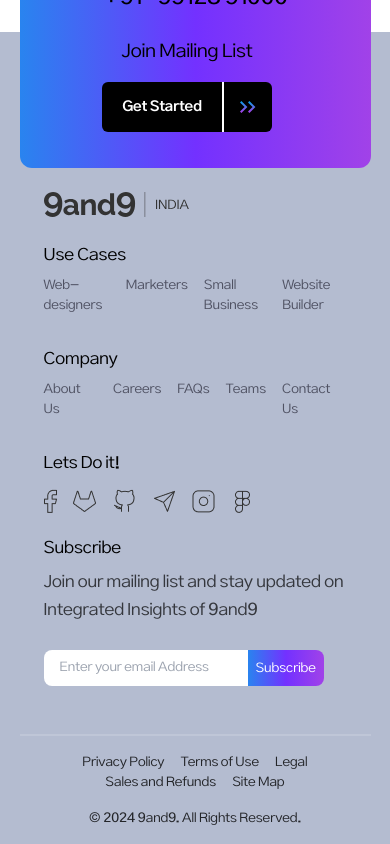
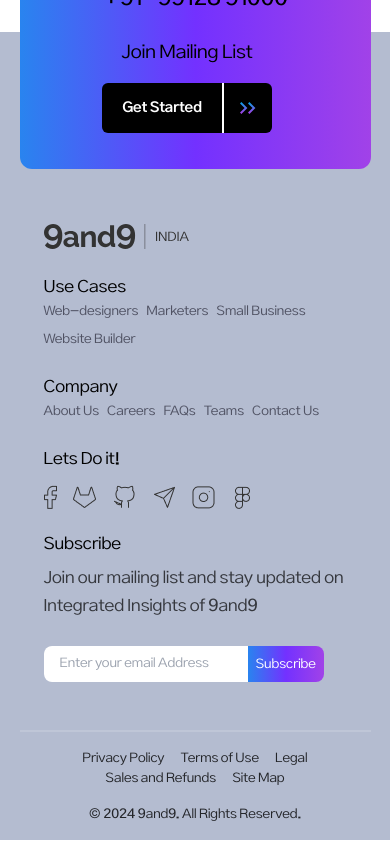
Before and after one commit to 9and9Com/9and9-frontend, a Next.js app: page / in a window 390 px wide. Shown: the part 4504-5348 px from the top of the page. Built offline with nearby package versions, Linux system fonts and the light colour scheme.

Commit message:
Updated mobile responsive

```diff
--- a/src/components/footer.tsx
+++ b/src/components/footer.tsx
@@ -8,14 +8,15 @@
 		<div className='flex flex-col w-full items-center  bg-footer dark:bg-black relative lg:mt-38 md:mt-20'>
 			<div className='flex justify-between flex-col lg:flex-row w-[90%] py-5  bg-gradient-to-r from-blue via-purple to-pink rounded-xl items-center absolute top-[-15%]'>
 				<div className=' text-2xl text-center mt-5 lg:text-[24px] xl:text-[28px] px-12 '>
-					+91-40-64540048, +91-99128 91000
+					+91-40-64540048, <br className='md:hidden' />
+					+91-99128 91000
 				</div>
 				<div className=' flex flex-col mt-6 md:mt-0 md:flex-row pl-8 px-12 items-center justify-center'>
 					<div className='text-xl md:pr-8 text-center '>Join Mailing List</div>
 					<Button label='Get Started' />
 				</div>
 			</div>
-			<div className=' py-12 mt-28 flex px-6 flex-col md:grid md:grid-cols-2 lg:flex lg:flex-row  border-b-[2px] border-border w-[90%]  gap-6 md:gap-10 text-black dark:text-white'>
+			<div className=' py-12 mt-36 md:mt-28 flex px-6 flex-col md:grid md:grid-cols-2 lg:flex lg:flex-row  border-b-[2px] border-border w-[90%]  gap-6 md:gap-10 text-black dark:text-white'>
 				<div className='  lg:w-1/5 '>
 					<Image
 						src={NineandNine}
@@ -25,21 +26,39 @@
 				</div>
 				<div className='w-full lg:w-1/5'>
 					<h2 className='text-lg pb-0 md:pb-2 text-bold '>Use Cases</h2>
-					<ul className='text-textblack dark:text-textgray flex md:block gap-4'>
-						<li className='opacity-70 text-sm py-[6px]'>Web-designers</li>
-						<li className='opacity-70 text-sm py-[6px]'>Marketers</li>
-						<li className='opacity-70 text-sm py-[6px]'>Small Business</li>
-						<li className='opacity-70 text-sm py-[6px]'>Website Builder</li>
+					<ul className='text-textblack dark:text-textgray flex flex-wrap md:block gap-2 md:gap-4'>
+						<li className='opacity-70 text-sm py-0 md:py-[6px] whitespace-nowrap'>
+							Web-designers
+						</li>
+						<li className='opacity-70 text-sm py-0 md:py-[6px] whitespace-nowrap'>
+							Marketers
+						</li>
+						<li className='opacity-70 text-sm py-0 md:py-[6px] whitespace-nowrap'>
+							Small Business
+						</li>
+						<li className='opacity-70 text-sm py-0 md:py-[6px] whitespace-nowrap'>
+							Website Builder
+						</li>
 					</ul>
 				</div>
 				<div className='w-full lg:w-1/5 '>
 					<h2 className='text-lg pb-0 md:pb-2 text-bold'>Company</h2>
-					<ul className='text-textblack dark:text-textgray flex md:block gap-4'>
-						<li className='opacity-70 text-sm py-[6px]'>About Us</li>
-						<li className='opacity-70 text-sm py-[6px]'>Careers</li>
-						<li className='opacity-70 text-sm py-[6px]'>FAQs</li>
-						<li className='opacity-70 text-sm py-[6px]'>Teams</li>{' '}
-						<li className='opacity-70 text-sm py-[6px]'>Contact Us</li>
+					<ul className='text-textblack dark:text-textgray flex flex-wrap md:block gap-2 md:gap-4'>
+						<li className='opacity-70 text-sm py-0 md:py-[6px] whitespace-nowrap'>
+							About Us
+						</li>
+						<li className='opacity-70 text-sm py-0 md:py-[6px] whitespace-nowrap'>
+							Careers
+						</li>
+						<li className='opacity-70 text-sm py-0 md:py-[6px] whitespace-nowrap'>
+							FAQs
+						</li>
+						<li className='opacity-70 text-sm py-0 md:py-[6px] whitespace-nowrap'>
+							Teams
+						</li>{' '}
+						<li className='opacity-70 text-sm py-0 md:py-[6px] whitespace-nowrap'>
+							Contact Us
+						</li>
 					</ul>
 				</div>
 				<div className='w-full  lg:w-2/5'>
@@ -51,13 +70,13 @@
 					/>
 
 					<h2 className='text-lg text-black dark:text-white'>Subscribe</h2>
-					<p className='opacity-70 text-lg py-[6px] text-black dark:text-white'>
+					<p className='opacity-70 text-lg py-[6px] text-black dark:text-white text-wrap'>
 						Join our mailing list and stay updated on Integrated Insights of
 						9and9
 					</p>
-					<div className='mt-5 rounded-md flex'>
+					<div className='mt-5 rounded-md flex w-full overflow-hidden'>
 						<input
-							className='rounded-l-lg border-none outline-none  text-sm h-9 px-4 '
+							className='rounded-l-lg border-none w-max outline-none  text-sm h-9 px-4 min-w-[125px]'
 							placeholder='Enter your email Address'
 						/>{' '}
 						<button className='text-white rounded-r-lg p-2 bg-gradient-to-r from-blue via-purple to-pink text-sm h-9'>
```
